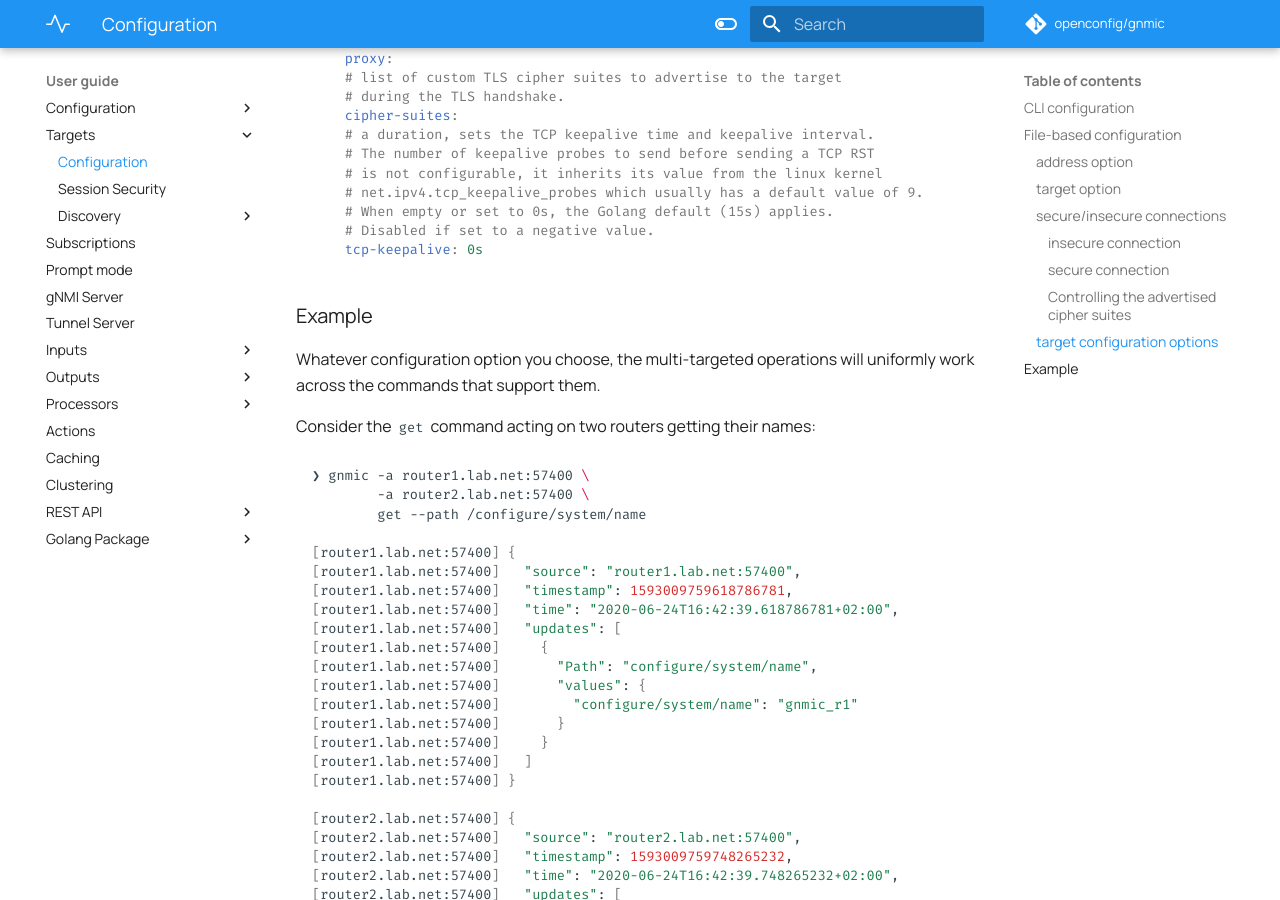
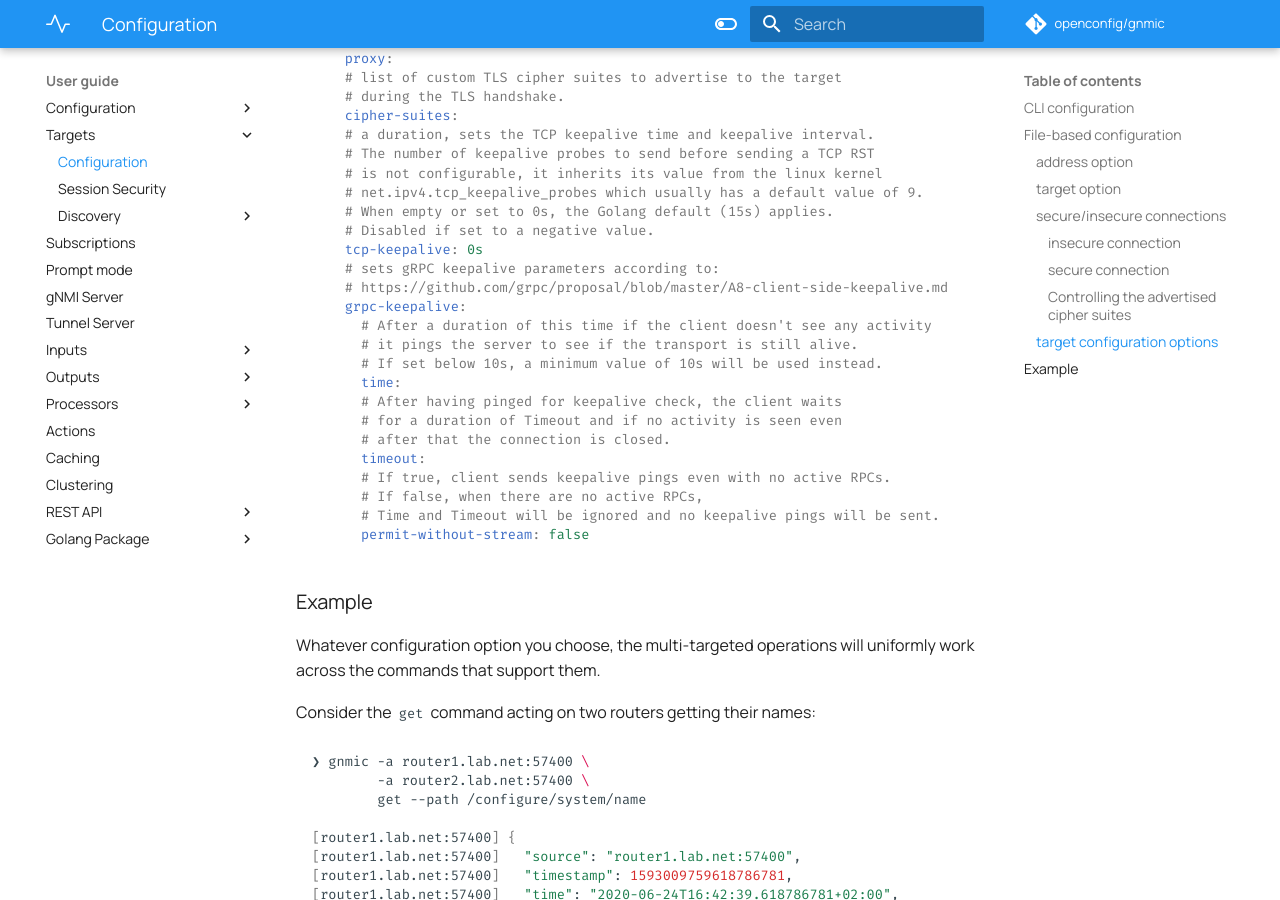
Before and after one commit to openconfig/gnmic, an MkDocs documentation site: the page built from docs/user_guide/targets/targets.md, in a window 1280 px wide and 900 px high, scrolled down 7953 px. Built offline with MkDocs 1.6.1 and Material for MkDocs 9.7.7, drawn with Linux system fonts in a browser that asks for light colours; comment, search, counter and statistics services are not loaded.

Commit message:
allow enabling and configuring gRPC keepalive for gNMI clients

````diff
--- a/docs/user_guide/targets/targets.md
+++ b/docs/user_guide/targets/targets.md
@@ -294,6 +294,21 @@ targets:
     # When empty or set to 0s, the Golang default (15s) applies.
     # Disabled if set to a negative value.
     tcp-keepalive: 0s
+    # sets gRPC keepalive parameters according to:
+    # https://github.com/grpc/proposal/blob/master/A8-client-side-keepalive.md
+    grpc-keepalive:
+      # After a duration of this time if the client doesn't see any activity
+      # it pings the server to see if the transport is still alive.
+      # If set below 10s, a minimum value of 10s will be used instead.
+      time:
+      # After having pinged for keepalive check, the client waits
+      # for a duration of Timeout and if no activity is seen even
+      # after that the connection is closed.
+      timeout:
+      # If true, client sends keepalive pings even with no active RPCs.
+      # If false, when there are no active RPCs,
+      # Time and Timeout will be ignored and no keepalive pings will be sent.
+      permit-without-stream: false
 ```
 
 ### Example
````
Also changed, not shown: 1 other file.
